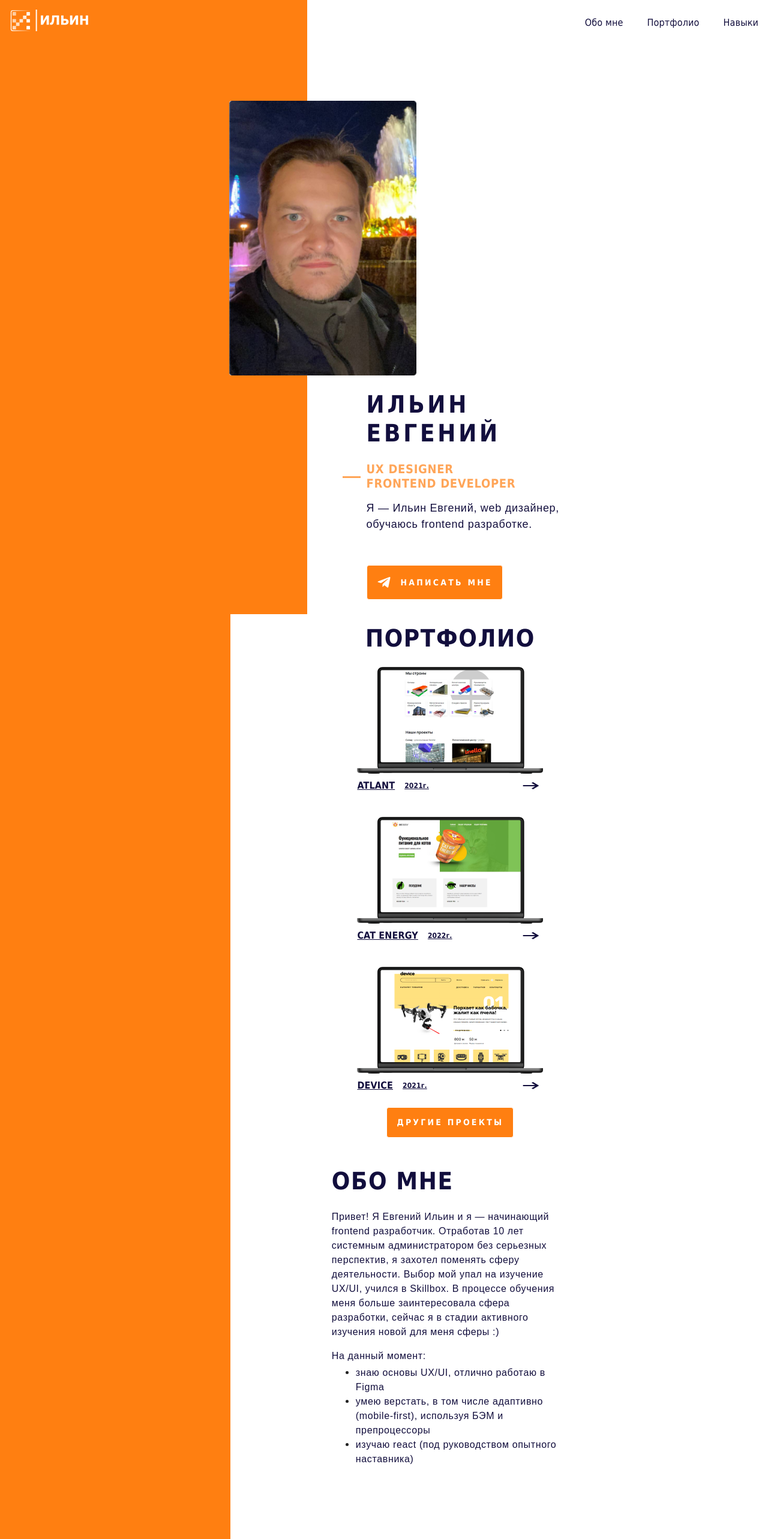
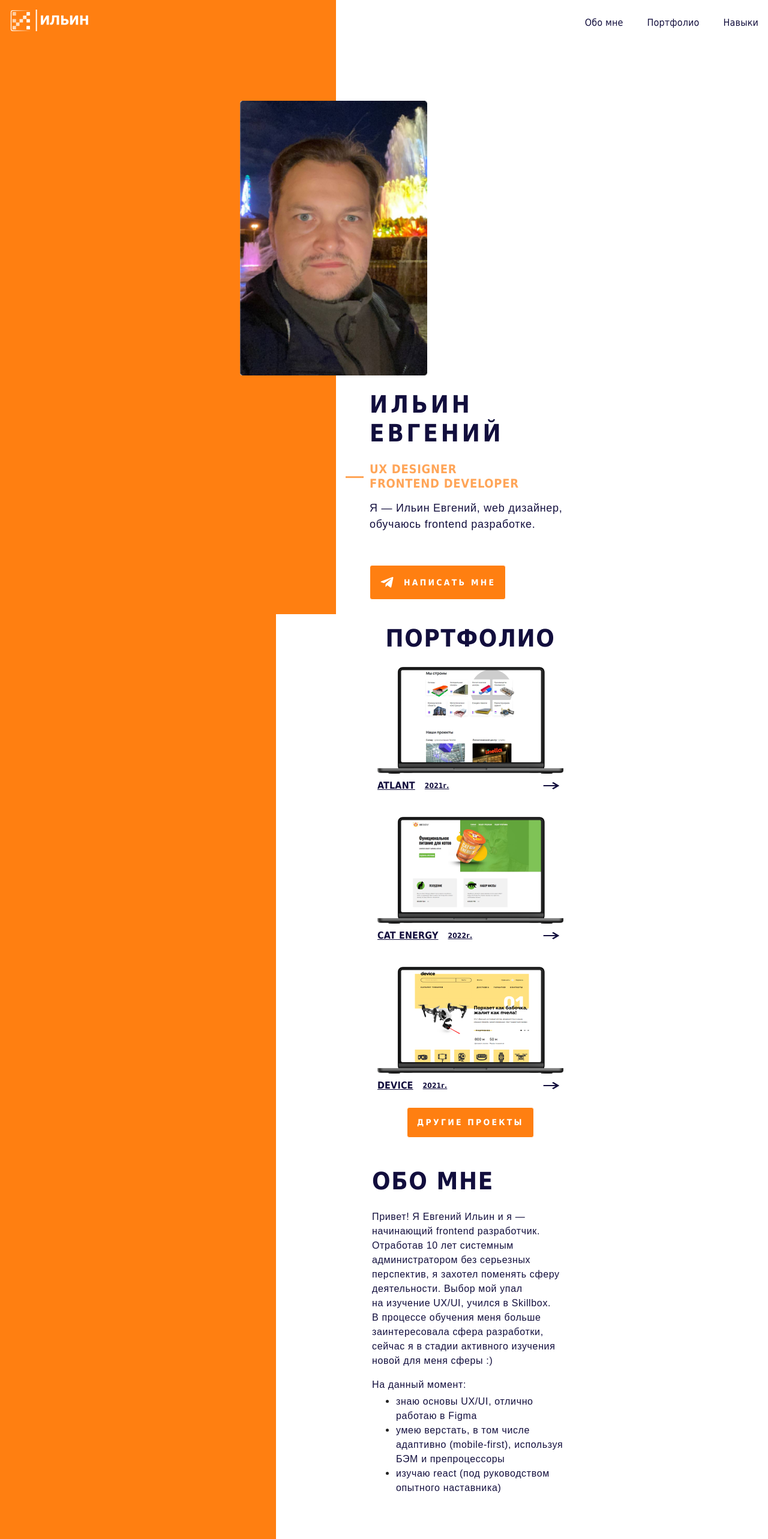
Before and after one commit to Chackmoole/my_project, a React app: page /#/ in a window 1280 px wide. Shown: the top 2566 px of the page at 60% size. Built offline with nearby package versions, Linux system fonts and the light colour scheme.

Commit message:
mainPage-tablet) Убраны % в свойствах width

```diff
--- a/src/modules/portfolio/components/About/About.styled.ts
+++ b/src/modules/portfolio/components/About/About.styled.ts
@@ -2,7 +2,11 @@ import styled from '@emotion/styled';
 
 export const StyledAbout = styled.section`
   @media (min-width: 768px) {
-    background: linear-gradient(90deg, rgba(255, 127, 17, 1) 30%, rgba(255, 255, 255, 1) 30%);
+    background: linear-gradient(
+      90deg,
+      rgba(255, 127, 17, 1) calc(50% - 180px),
+      rgba(255, 255, 255, 1) calc(50% - 180px)
+    );
   }
 `;
 
@@ -15,7 +19,7 @@ export const StyledWrapper = styled.div`
   padding-top: 24px;
   padding-bottom: 24px;
   @media (min-width: 768px) {
-    margin-left: 30%;
+    margin-left: calc(50% - 80px);
     align-items: start;
     padding-left: 60px;
     padding-right: 60px;
--- a/src/modules/portfolio/components/PortfolioBlock/PortfolioBlock.styled.ts
+++ b/src/modules/portfolio/components/PortfolioBlock/PortfolioBlock.styled.ts
@@ -2,7 +2,11 @@ import styled from '@emotion/styled';
 
 export const StyledPortfolioBlock = styled.section`
   @media (min-width: 768px) {
-    background: linear-gradient(90deg, rgba(255, 127, 17, 1) 30%, rgba(255, 255, 255, 1) 30%);
+    background: linear-gradient(
+      90deg,
+      rgba(255, 127, 17, 1) calc(50% - 180px),
+      rgba(255, 255, 255, 1) calc(50% - 180px)
+    );
   }
 `;
 
@@ -16,7 +20,7 @@ export const StyledWrapper = styled.div`
   align-items: center;
   min-height: 100vh;
   @media (min-width: 768px) {
-    margin-left: 30%;
+    margin-left: calc(50% - 80px);
   }
 `;
 
--- a/src/modules/portfolio/components/Text/Text.styled.ts
+++ b/src/modules/portfolio/components/Text/Text.styled.ts
@@ -105,11 +105,11 @@ export const StyledText = styled.p<IProps>`
           font-style: normal;
           font-weight: 400;
           font-size: 14px;
-          line-height: 150.7%;
+          line-height: 20px;
           letter-spacing: 0.04em;
           @media (min-width: 768px) {
             font-size: 16px;
-            line-height: 150.7%;
+            line-height: 24px;
           }
         `;
     }
--- a/src/modules/portfolio/components/TitleBlock/TitleBlock.styled.ts
+++ b/src/modules/portfolio/components/TitleBlock/TitleBlock.styled.ts
@@ -4,7 +4,11 @@ export const StyledTitleBlock = styled.section`
   background-color: #ff7f11;
 
   @media (min-width: 768px) {
-    background: linear-gradient(90deg, rgba(255, 127, 17, 1) 40%, rgba(255, 255, 255, 1) 40%);
+    background: linear-gradient(
+      90deg,
+      rgba(255, 127, 17, 1) calc(50% - 80px),
+      rgba(255, 255, 255, 1) calc(50% - 80px)
+    );
   }
 `;
 
@@ -30,7 +34,7 @@ export const StyledInner = styled.div`
   justify-content: space-between;
   gap: 40px;
   @media (min-width: 768px) {
-    margin-left: 46%;
+    margin-left: calc(50% - 24px);
     align-items: start;
     gap: 0;
   }
@@ -44,7 +48,7 @@ export const StyledPhoto = styled.img`
   width: 252px;
   height: 370px;
   @media (min-width: 768px) {
-    margin-left: 15%;
+    margin-left: calc(50% - 240px);
     margin-bottom: 24px;
     width: 312px;
     height: 458px;
```
